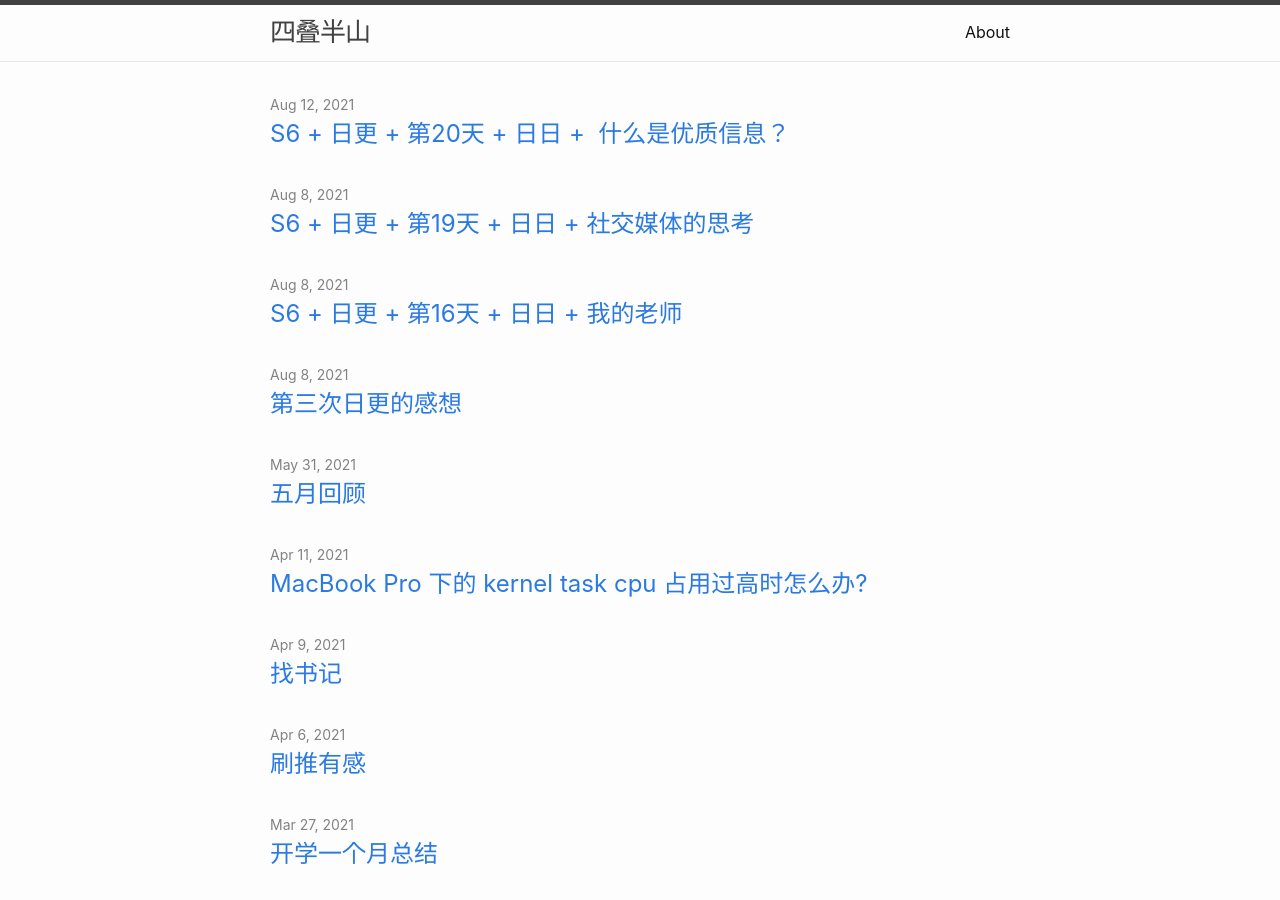
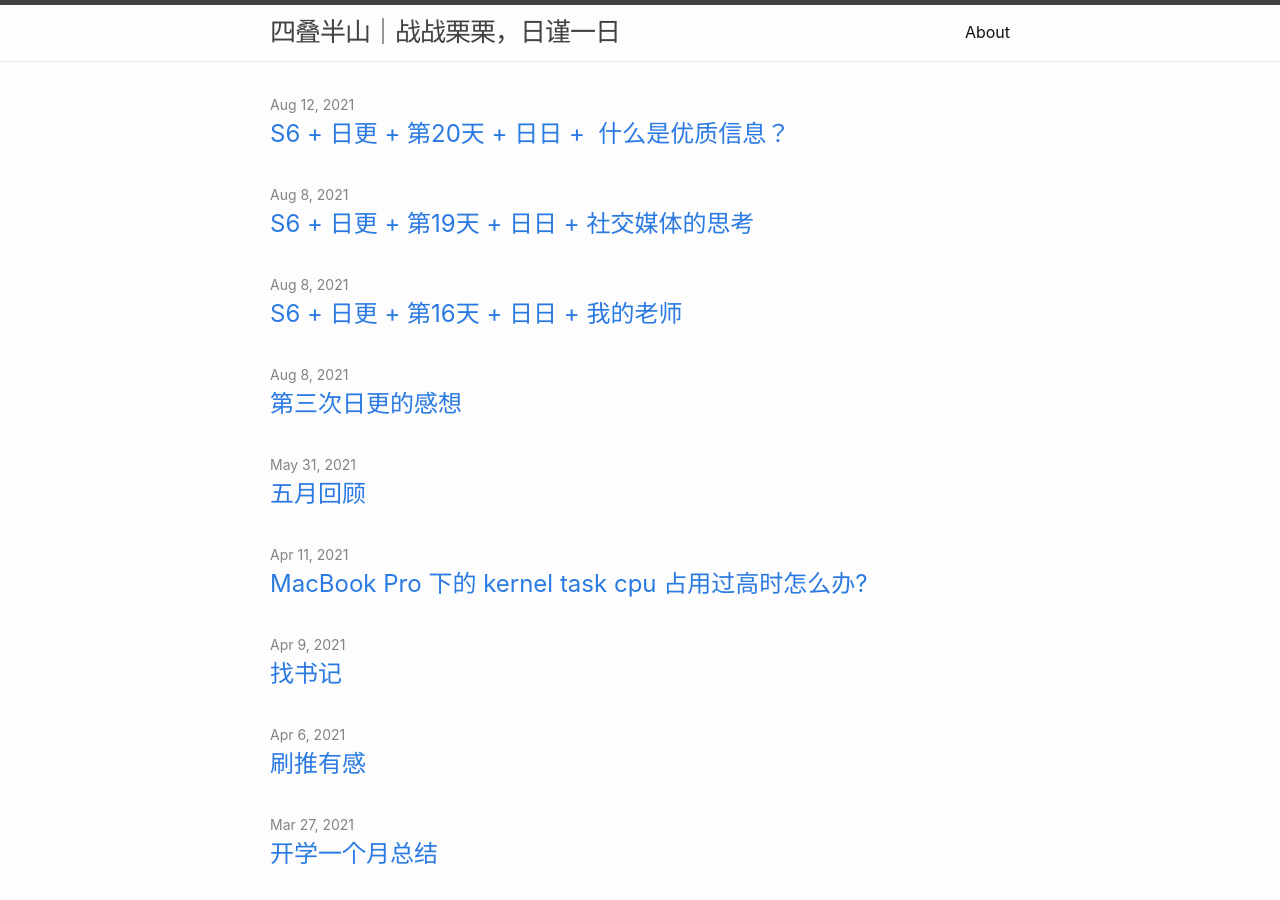
Before and after one commit to LeiGitWing/LeiGitWing.github.io, a Jekyll site: the page built from index.markdown, in a window 1280 px wide and 900 px high. Built offline with Jekyll 4.4.1, drawn with Linux system fonts in a browser that asks for light colours.

Commit message:
Modified config

```diff
--- a/_config.yml
+++ b/_config.yml
@@ -1,4 +1,4 @@
-title: 四叠半山
+title: 四叠半山｜战战栗栗，日谨一日
 author:
   name: leigitwing
   email: claraligz@gmail.com
```
